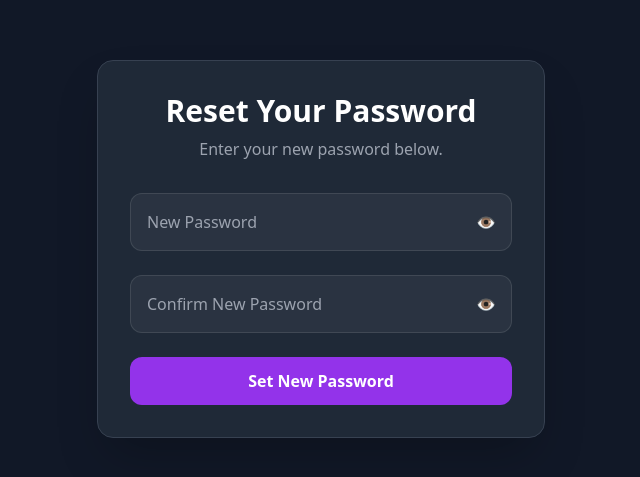
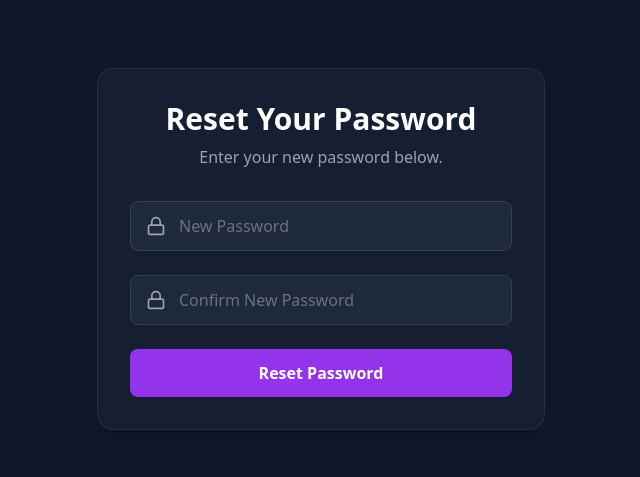
Before and after one commit to CalvinVictor/BCP-LMS, a React (Vite) app in the folder frontend/: page /reset-password/1 in a window 1280 px wide. Shown: the part 151-628 px from the top of the page, without its empty margins (319-959 px from the left). Built offline with nearby package versions, Linux system fonts and the light colour scheme.

Commit message:
Update ResetPasswordPage.jsx

```diff
--- a/frontend/src/pages/ResetPasswordPage.jsx
+++ b/frontend/src/pages/ResetPasswordPage.jsx
@@ -1,92 +1,93 @@
-import React, { useState } from "react";
-import { useParams, useNavigate } from "react-router-dom";
-import apiService from "../services/apiService";
-import Message from "../Components/Message";
-import PasswordField from "../Components/PasswordField";
+import React, { useState } from 'react';
+import { useParams, Link } from 'react-router-dom';
+import apiService from '../services/apiService';
+import { Lock, CheckCircle } from 'lucide-react';
 
 const ResetPasswordPage = () => {
-  const { resetToken } = useParams();
-  const navigate = useNavigate();
-
-  const [formData, setFormData] = useState({
-    password: "",
-    confirmPassword: "",
-  });
-  const [showPassword, setShowPassword] = useState({
-    password: false,
-    confirmPassword: false,
-  });
-  const [message, setMessage] = useState({ text: "", type: "" });
+  const { token } = useParams(); // Get the token from the URL
+  const [password, setPassword] = useState('');
+  const [confirmPassword, setConfirmPassword] = useState('');
+  const [message, setMessage] = useState('');
+  const [error, setError] = useState('');
   const [isLoading, setIsLoading] = useState(false);
-
-  const handleInputChange = (e) => {
-    setFormData({ ...formData, [e.target.name]: e.target.value });
-  };
-  const togglePasswordVisibility = (field) => {
-    setShowPassword({ ...showPassword, [field]: !showPassword[field] });
-  };
-  const showMessage = (text, type) => {
-    setMessage({ text, type });
-    setTimeout(() => setMessage({ text: "", type: "" }), 4000);
-  };
 
   const handleSubmit = async (e) => {
     e.preventDefault();
-    if (formData.password !== formData.confirmPassword) {
-      return showMessage("Passwords do not match!", "error");
+    if (password !== confirmPassword) {
+      setError('Passwords do not match.');
+      return;
     }
-    if (formData.password.length < 8) {
-        return showMessage("Password must be at least 8 characters long!", "error");
+    if (password.length < 8) {
+      setError('Password must be at least 8 characters long.');
+      return;
     }
+    setIsLoading(true);
+    setMessage('');
+    setError('');
 
-    setIsLoading(true);
     try {
-      const data = await apiService.resetPassword(resetToken, formData.password);
-      showMessage(data.message, "success");
-      setTimeout(() => navigate('/'), 2000); // Redirect to login on success
-    } catch (error) {
-      showMessage(error.toString(), "error");
+      const response = await apiService.resetPassword(token, password);
+      setMessage(response.message);
+    } catch (err) {
+      setError(err || 'Failed to reset password. The link may be invalid or expired.');
     } finally {
       setIsLoading(false);
     }
   };
 
   return (
-    <div className="min-h-screen bg-gray-900 flex items-center justify-center px-4">
+    <div className="min-h-screen bg-slate-900 flex items-center justify-center p-4">
       <div className="w-full max-w-md">
-        <div className="bg-gray-800 rounded-2xl p-8 shadow-2xl border border-gray-700">
+        <div className="bg-slate-800/50 backdrop-blur-md border border-slate-700/50 rounded-2xl p-8 shadow-lg animate-fade-in-down">
           <div className="text-center mb-8">
-            <h2 className="text-3xl font-bold text-white mb-2">Reset Your Password</h2>
-            <p className="text-gray-400">Enter your new password below.</p>
+            <h1 className="text-3xl font-bold text-white mb-2">Reset Your Password</h1>
+            <p className="text-slate-400">Enter your new password below.</p>
           </div>
 
-          <Message message={message} />
+          {message ? (
+            <div className="text-center">
+                <CheckCircle className="w-16 h-16 text-green-400 mx-auto mb-4" />
+              <p className="text-green-400 mb-6 text-lg">{message}</p>
+              <Link to="/" className="w-full bg-purple-600 text-white font-semibold py-3 rounded-lg hover:bg-purple-700 transition-colors block">
+                Proceed to Login
+              </Link>
+            </div>
+          ) : (
+            <form onSubmit={handleSubmit} className="space-y-6">
+              <div className="relative">
+                <Lock className="w-5 h-5 text-gray-400 absolute left-4 top-1/2 transform -translate-y-1/2" />
+                <input
+                  type="password"
+                  placeholder="New Password"
+                  value={password}
+                  onChange={(e) => setPassword(e.target.value)}
+                  required
+                  className="w-full pl-12 pr-4 py-3 bg-slate-800 border border-slate-700 rounded-lg text-white placeholder-gray-500 focus:outline-none focus:ring-2 focus:ring-purple-500"
+                />
+              </div>
+              <div className="relative">
+                <Lock className="w-5 h-5 text-gray-400 absolute left-4 top-1/2 transform -translate-y-1/2" />
+                <input
+                  type="password"
+                  placeholder="Confirm New Password"
+                  value={confirmPassword}
+                  onChange={(e) => setConfirmPassword(e.target.value)}
+                  required
+                  className="w-full pl-12 pr-4 py-3 bg-slate-800 border border-slate-700 rounded-lg text-white placeholder-gray-500 focus:outline-none focus:ring-2 focus:ring-purple-500"
+                />
+              </div>
 
-          <form onSubmit={handleSubmit} className="space-y-6">
-            <PasswordField
-              name="password"
-              value={formData.password}
-              onChange={handleInputChange}
-              placeholder="New Password"
-              isVisible={showPassword.password}
-              toggleVisibility={() => togglePasswordVisibility("password")}
-            />
-            <PasswordField
-              name="confirmPassword"
-              value={formData.confirmPassword}
-              onChange={handleInputChange}
-              placeholder="Confirm New Password"
-              isVisible={showPassword.confirmPassword}
-              toggleVisibility={() => togglePasswordVisibility("confirmPassword")}
-            />
+              {error && <p className="text-red-400 text-sm text-center">{error}</p>}
+
               <button
                 type="submit"
                 disabled={isLoading}
-              className="w-full py-3 px-4 bg-purple-600 text-white font-semibold rounded-xl hover:bg-purple-700 disabled:opacity-50"
+                className="w-full bg-purple-600 text-white font-semibold py-3 rounded-lg hover:bg-purple-700 transition-colors disabled:bg-gray-500"
               >
-              {isLoading ? "Resetting..." : "Set New Password"}
+                {isLoading ? 'Resetting...' : 'Reset Password'}
               </button>
             </form>
+          )}
         </div>
       </div>
     </div>
```
Lines whose indentation alone changed are shown as unchanged.
